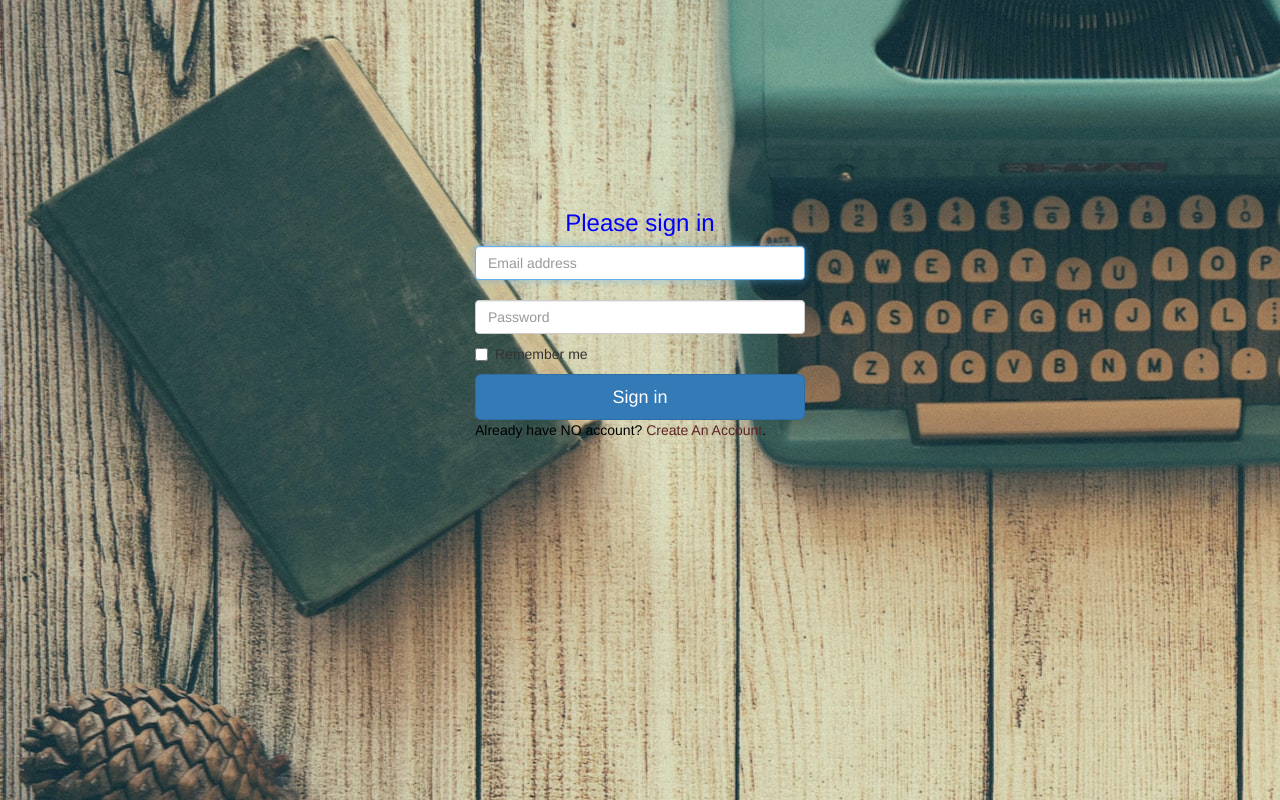
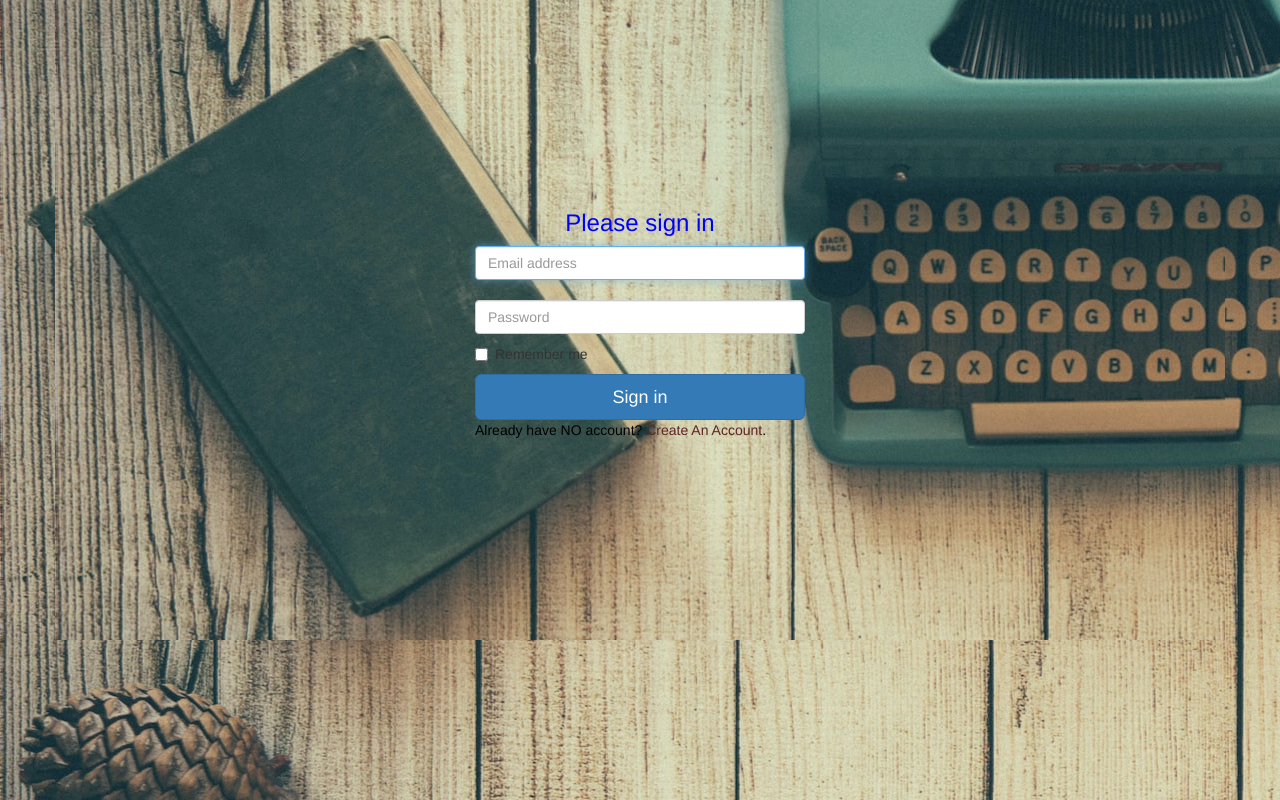
Before and after one commit to karthivs90/test, a website: page login.html in a window 1280 px wide. Drawn offline with nearby package versions, Linux system fonts and the light colour scheme.

Commit message:
Update login.html

```diff
--- a/login.html
+++ b/login.html
@@ -12,7 +12,7 @@
 
 <body>
 
-    <div class="container justify-content-center">
+    <div class="container justify-content-center" style="background-image: url('images.jpg');">
 
         <form class="form-signin" id="form" action="/board" method="post">
             <h1 class="h3 mb-3 font-weight-normal" style="color: blue; text-align: center;">Please sign in</h1>
```
